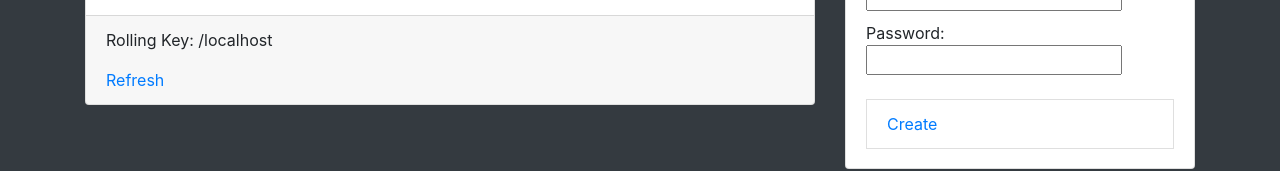
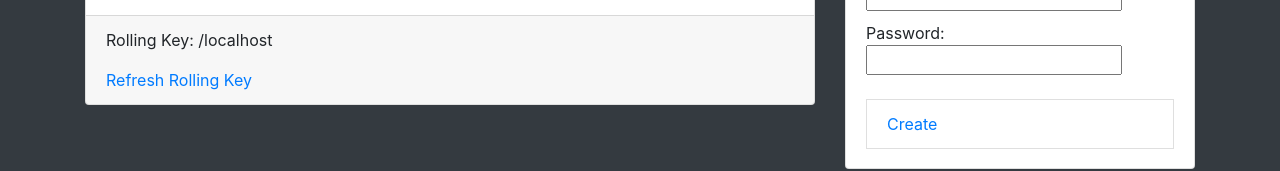
Before and after one commit to cwkni605/crypto-encryption-program, a website: page passwords.html in a window 1280 px wide. Shown: the part 273-444 px from the top of the page. Drawn offline with nearby package versions, Linux system fonts and the light colour scheme.

Commit message:
made the password page explain the refresh key button

```diff
--- a/passwords.html
+++ b/passwords.html
@@ -67,7 +67,7 @@
                                             </tbody>
                                         </table>
                                     </div>
-                                    <div class="card-footer"><p id="rollingStone" onload="displayRollingKey()"></p><a id="keyRefresh" href="" onmouseover="updateKey()">Refresh</a></div>
+                                    <div class="card-footer"><p id="rollingStone" onload="displayRollingKey()"></p><a id="keyRefresh" href="" onmouseover="updateKey()">Refresh Rolling Key</a></div>
                                     <script defer>
                                         let linkNew = document.getElementById("keyRefresh").href;
                                         function updateKey()
```
